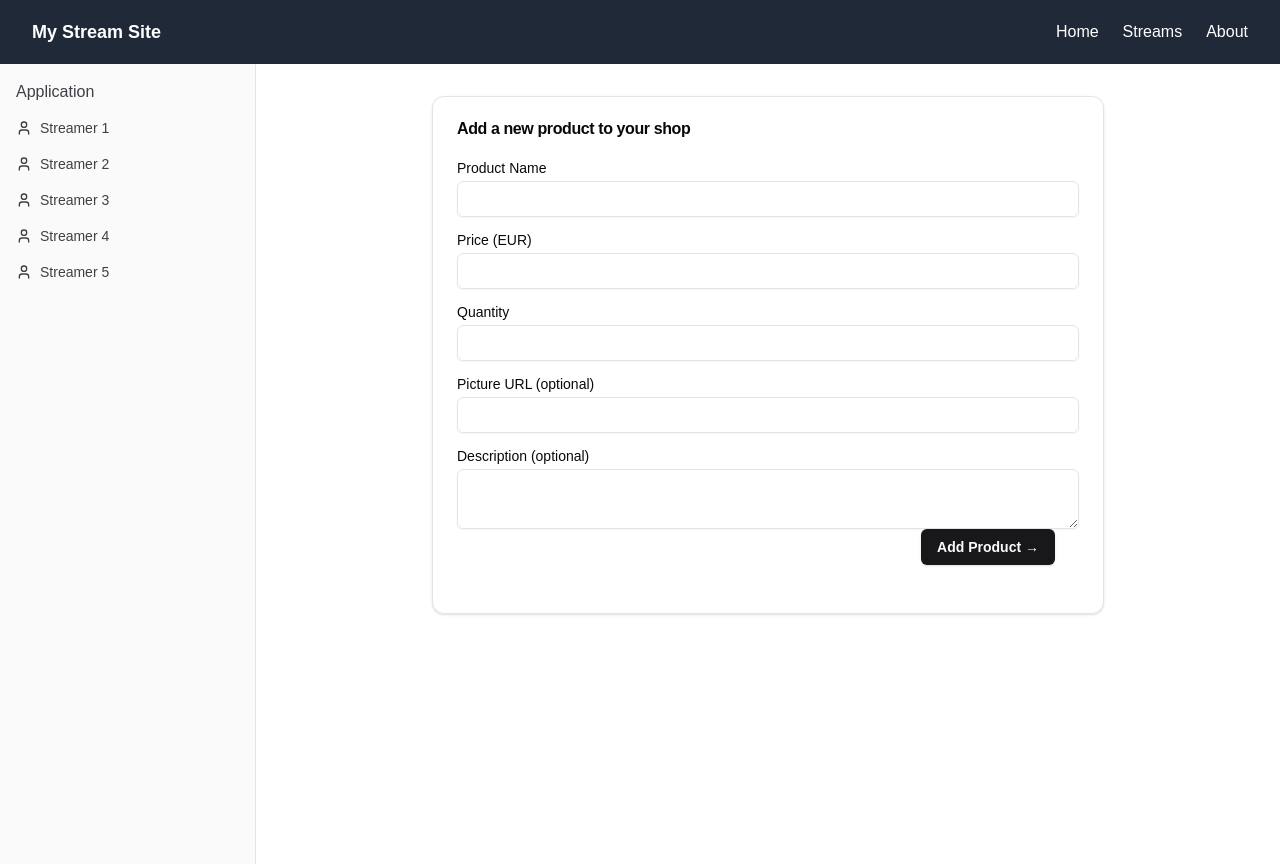
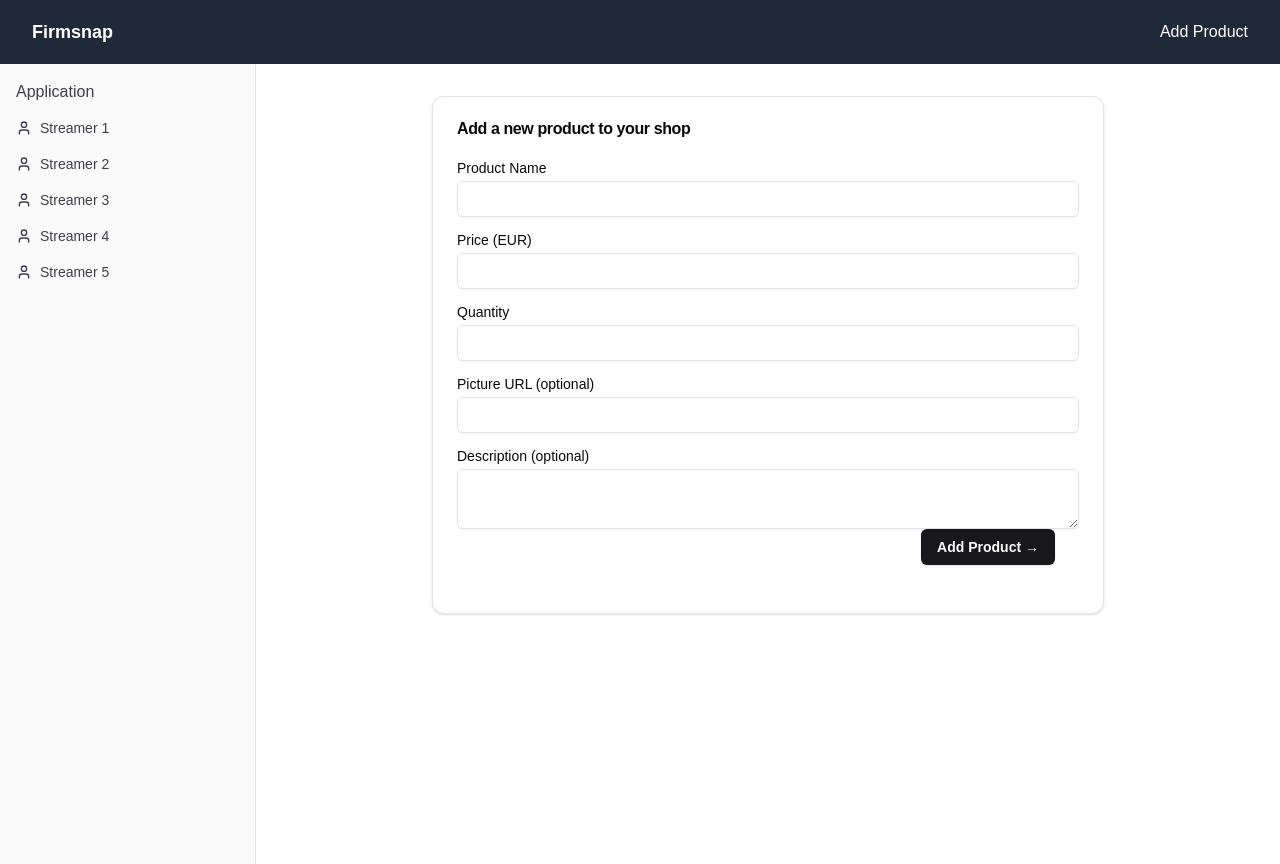
Before and after one commit to Michael-Patrick-Lynch/streaming_app_web_client, a Next.js app: page /add_product in a window 1280 px wide. Built offline with nearby package versions, Linux system fonts and the light colour scheme; no server answers.

Commit message:
Added nextjs <Link> to prevent app remounting due to a page refresh when using href. This was why the /me API kept on getting called on every page
Formatting

```diff
--- a/app/add_product/page.tsx
+++ b/app/add_product/page.tsx
@@ -14,6 +14,7 @@ import { Label } from '@/components/ui/label';
 import { Textarea } from '@/components/ui/textarea';
 import axios from 'axios';
 import { useUser } from '@/context/UserContext';
+import { useRouter } from 'next/navigation';
 
 export default function AddNewProductForm() {
   const { currentUser } = useUser();
@@ -23,12 +24,13 @@ export default function AddNewProductForm() {
   const [pictureUrl, setPictureUrl] = useState('');
   const [description, setDescription] = useState('');
   const [error, setError] = useState<string | null>(null);
+  const router = useRouter(); // for client side routing (prevents the app from remounting)
 
   const handleSubmit = async (event: React.FormEvent) => {
     event.preventDefault();
     setError(null);
     if (!currentUser) {
-      window.location.href = '/login';
+      router.push('/login');
       return;
     }
 
@@ -50,18 +52,13 @@ export default function AddNewProductForm() {
       //     })
       // console.log("result from /shop:", res)
 
-      const response = await axios.post(
-        'https://api.firmsnap.com/shop/product',
-        params,
-        {
-          headers: {
-            Authorization: `Bearer ${token}`,
-          },
-        }
-      );
-      console.error('Adding product succeeded, response:', response);
+      await axios.post('https://api.firmsnap.com/shop/product', params, {
+        headers: {
+          Authorization: `Bearer ${token}`,
+        },
+      });
 
-      window.location.href = '/';
+      router.push('/');
     } catch (err) {
       if (err instanceof Error) {
         console.error('Adding product failed:', err.message);
--- a/app/login/page.tsx
+++ b/app/login/page.tsx
@@ -13,12 +13,14 @@ import { Input } from '@/components/ui/input';
 import { Label } from '@/components/ui/label';
 import axios from 'axios';
 import { useUser } from '@/context/UserContext';
+import { useRouter } from 'next/navigation';
 
 export default function LoginPage() {
   const { setCurrentUser } = useUser();
   const [email, setEmail] = useState('');
   const [password, setPassword] = useState('');
   const [error, setError] = useState<string | null>(null);
+  const router = useRouter();
 
   const handleLogin = async (event: React.FormEvent) => {
     event.preventDefault();
@@ -44,7 +46,7 @@ export default function LoginPage() {
       expirationDate.setDate(expirationDate.getDate() + expirationDays);
       document.cookie = `authToken=${token}; expires=${expirationDate.toUTCString()}; path=/; Secure; SameSite=Strict`;
 
-      window.location.href = '/';
+      router.push('/');
     } catch (err) {
       if (err instanceof Error) {
         console.error('Login failed:', err.message);
--- a/components/Navbar.tsx
+++ b/components/Navbar.tsx
@@ -1,24 +1,19 @@
 import React from 'react';
+import Link from 'next/link';
 
 export function Navbar() {
   return (
     <nav className="w-full h-16 bg-gray-800 text-white flex items-center px-8 fixed top-0">
-      <div className="text-lg font-bold">My Stream Site</div>
+      <div className="text-lg font-bold">
+        <Link href="/" className="hover:underline">
+          Firmsnap
+        </Link>
+      </div>
       <ul className="flex ml-auto space-x-6">
         <li>
-          <a href="#home" className="hover:underline">
-            Home
-          </a>
-        </li>
-        <li>
-          <a href="#streams" className="hover:underline">
-            Streams
-          </a>
-        </li>
-        <li>
-          <a href="#about" className="hover:underline">
-            About
-          </a>
+          <Link href="/add_product" className="hover:underline">
+            Add Product
+          </Link>
         </li>
       </ul>
     </nav>
--- a/components/RecommendedChannels.tsx
+++ b/components/RecommendedChannels.tsx
@@ -1,5 +1,5 @@
 import { User } from 'lucide-react';
-
+import Link from 'next/link';
 import {
   Sidebar,
   SidebarContent,
@@ -53,10 +53,10 @@ export function RecommendedChannels() {
                 {items.map((item) => (
                   <SidebarMenuItem key={item.title}>
                     <SidebarMenuButton asChild>
-                      <a href={item.url}>
+                      <Link href={item.url}>
                         <item.icon />
                         <span>{item.title}</span>
-                      </a>
+                      </Link>
                     </SidebarMenuButton>
                   </SidebarMenuItem>
                 ))}
--- a/components/StreamList.tsx
+++ b/components/StreamList.tsx
@@ -1,6 +1,6 @@
 'use client';
-
 import React from 'react';
+import Link from 'next/link';
 
 function StreamList() {
   const [streams, setStreams] = React.useState<string[]>([]);
@@ -24,9 +24,9 @@ function StreamList() {
     <ul>
       {streams.map((name) => (
         <li key={name}>
-          <a href={`/${name}`} target="_blank" rel="noopener noreferrer">
+          <Link href={`/${name}`} target="_blank" rel="noopener noreferrer">
             {name}
-          </a>
+          </Link>
         </li>
       ))}
     </ul>
--- a/context/UserContext.tsx
+++ b/context/UserContext.tsx
@@ -22,6 +22,10 @@ export const UserProvider = ({ children }: { children: React.ReactNode }) => {
     const fetchUser = async () => {
       try {
         const token = localStorage.getItem('authToken');
+        if (!token) {
+          setCurrentUser(null);
+          return;
+        }
         const response = await axios.get('https://api.firmsnap.com/me', {
           headers: {
             Authorization: `Bearer ${token}`,
--- a/package.json
+++ b/package.json
@@ -3,7 +3,7 @@
   "version": "0.1.0",
   "private": true,
   "scripts": {
-    "dev": "next dev --turbopack",
+    "dev": "next dev --turbo",
     "build": "npm run lint && npm run format && next build",
     "start": "next start",
     "lint": "next lint",
```
